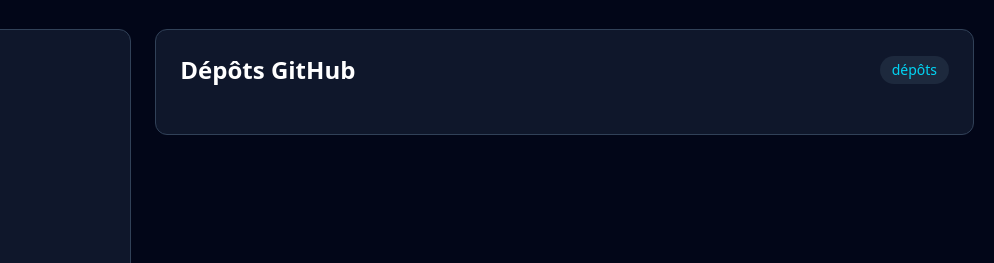
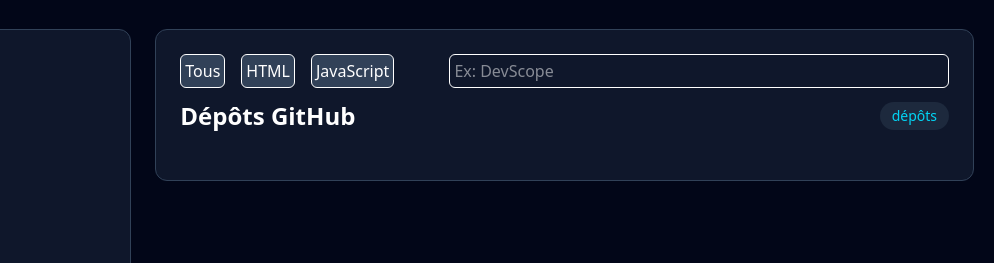
Before and after one commit to Anassaouji/DevScope, a plain HTML site: page pages/profil.html in a window 1280 px wide. Shown: the part 229-492 px from the top of the page, 286-1280 px from the left. Drawn offline with nearby package versions, Linux system fonts and the light colour scheme.

Commit message:
DEVS2-3 : ajouter le champ de recherche et les bottons de filtre

```diff
--- a/pages/profil.html
+++ b/pages/profil.html
@@ -121,6 +121,15 @@
                 </section>
                 <!-- Repositories Section -->
                 <section class="rounded-xl border border-slate-700 bg-slate-900 p-6 lg:col-span-2">
+                    <div class="flex justify-between mb-3 max-sm:flex-wrap max-sm:justify-center">
+                        <div class="flex gap-4">
+                            <button class="border rounded-md p-1 bg-slate-700">Tous</button>
+                            <button class="border rounded-md p-1 bg-slate-700">HTML</button>
+                            <button class="border rounded-md p-1 bg-slate-700">JavaScript</button>
+                        </div>
+                        <input type="search" name="cherche" id="cherche" placeholder="Ex: DevScope"
+                        class="p-1 border w-[65%] rounded-md max-sm:w-full max-sm:mt-2">
+                    </div>
                     <header class="mb-6 flex items-center justify-between">
                         <h2 class="text-2xl font-bold">
                             Dépôts GitHub
```
